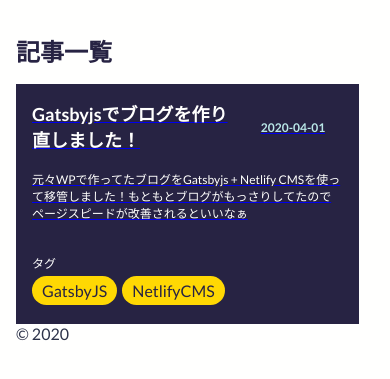
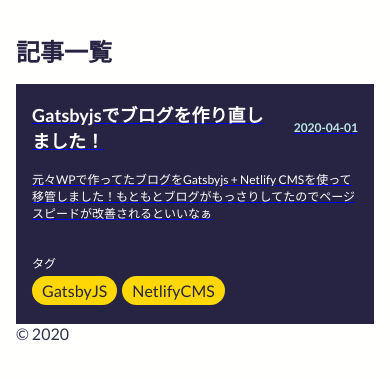
Before and after one commit to rayyyy/old-blog, a Gatsby site: page / in a window 390 px wide. Shown: the part 47-426 px from the top of the page. Built offline with nearby package versions, Linux system fonts and the light colour scheme; Gatsby itself is replaced by a stand-in of ours.

Commit message:
responsive

```diff
--- a/src/components/molecules/post-link/post-link.module.sass
+++ b/src/components/molecules/post-link/post-link.module.sass
@@ -3,7 +3,6 @@
 .card
   background: $headline
   height: 240px
-  width: 343px
 
   .main
     color: $background
@@ -17,18 +16,20 @@
     display: flex
     padding: 16px
     .title
+      align-items: center
       color: $background
+      display: flex
       font-size: 18px
       font-weight: bold
       height: 54px
       text-decoration: none
-      width: 211px
+      width: 75%
     .date
       color: $card-highlight
       flex: 1
       font-size: 12px
       font-weight: bold
-      text-align: center
+      text-align: right
 
   .footer
     color: $background
```
Also changed, not shown: README.md.
